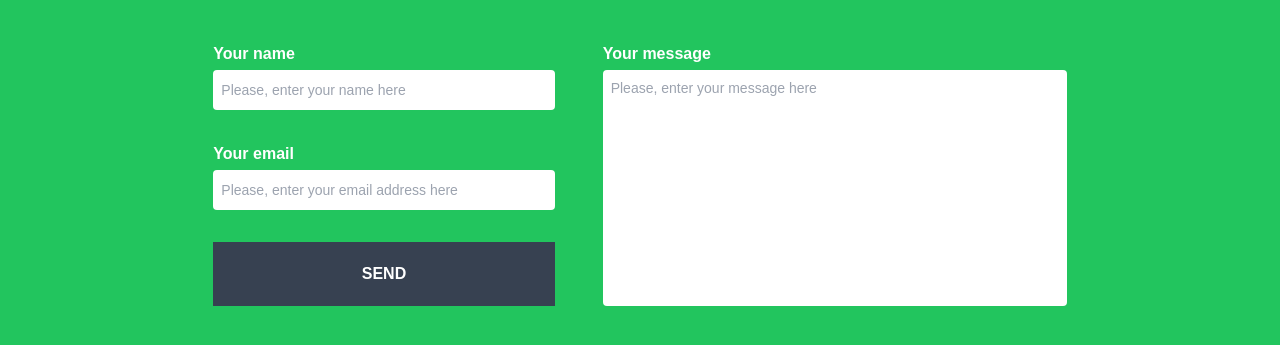
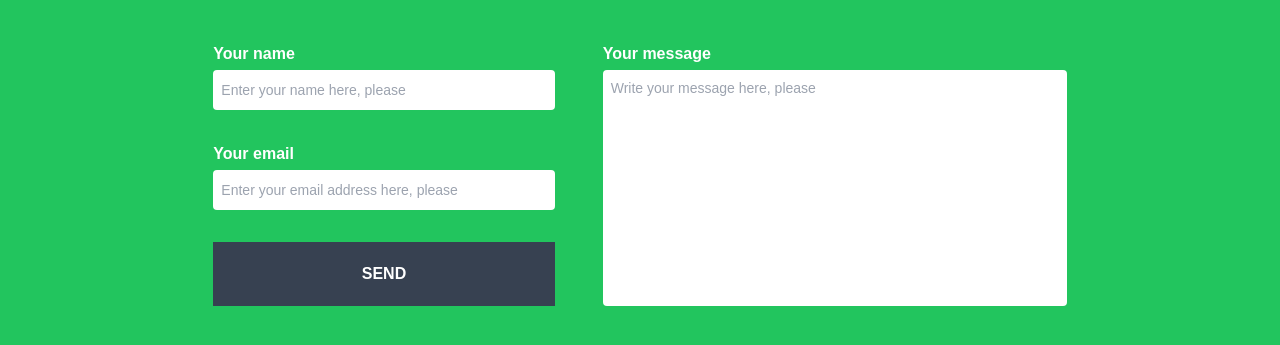
Before and after one commit to danielagg/personal-website-nextjs, a Next.js app: page / in a window 1280 px wide. Shown: the part 2226-2571 px from the top of the page. Built offline with nearby package versions, Linux system fonts and the light colour scheme.

Commit message:
rephrase placeholders

```diff
--- a/components/contact.component.tsx
+++ b/components/contact.component.tsx
@@ -124,7 +124,7 @@ export const Contact = () => {
                 label="Your name"
                 value={name}
                 setValue={setName}
-                placeHolder="Please, enter your name here"
+                placeHolder="Enter your name here, please"
               />
 
               <TextInput
@@ -132,7 +132,7 @@ export const Contact = () => {
                 label="Your email"
                 value={email}
                 setValue={setEmail}
-                placeHolder="Please, enter your email address here"
+                placeHolder="Enter your email address here, please"
               />
 
               <div className="hidden lg:inline-block">
@@ -150,7 +150,7 @@ export const Contact = () => {
                 <textarea
                   value={message}
                   onChange={(e) => setMessage(e.target.value)}
-                  placeholder="Please, enter your message here"
+                  placeholder="Write your message here, please"
                   className="appearance-none text-gray-700 dark:text-slate-300 dark:bg-slate-900 p-2 rounded mt-1 w-full resize-none text-sm dark:placeholder:text-slate-600"
                   rows={11}
                 />
```
